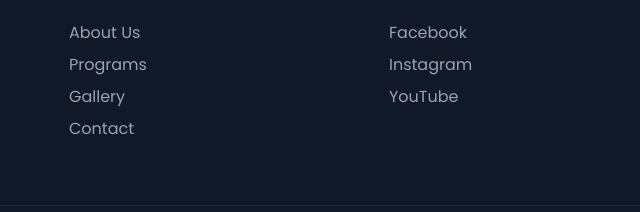
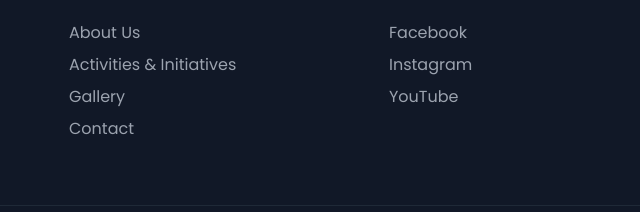
Before and after one commit to Nilabh-Prashar/om-sabha-mission, a plain HTML site: page programs.html in a window 1280 px wide. Shown: the part 2505-2717 px from the top of the page, 275-915 px from the left. Drawn offline with nearby package versions, Linux system fonts and the light colour scheme.

Commit message:
Changed from Program to Activities and initiatives

```diff
--- a/programs.html
+++ b/programs.html
@@ -87,7 +87,7 @@
                 <a href="/" class="block py-2 text-gray-900 hover:text-saffron-500 transition">Home</a>
                 <a href="./about.html" class="block py-2 text-gray-900 hover:text-saffron-500 transition">About</a>
                 <a href="./mission.html" class="block py-2 text-gray-900 hover:text-saffron-500 transition">Mission</a>
-                <a href="/programs.html" class="block py-2 text-gray-900 hover:text-saffron-500 transition">Programs</a>
+                <a href="/programs.html" class="block py-2 text-gray-900 hover:text-saffron-500 transition">Activities & Initiatives</a>
                 <a href="/gallery.html" class="block py-2 text-gray-900 hover:text-saffron-500 transition">Gallery</a>
                 <a href="/contact.html" class="block py-2 text-gray-900 hover:text-saffron-500 transition">Contact</a>
                 <button class="w-full mt-2 bg-saffron-500 text-white px-6 py-2 rounded-full hover:bg-saffron-600 transition">Donate</button>
@@ -277,7 +277,7 @@
                     <h4 class="font-cinzel text-lg mb-4">Quick Links</h4>
                     <div class="space-y-2">
                         <a href="/about.html" class="block text-gray-400 hover:text-white transition">About Us</a>
-                        <a href="/programs.html" class="block text-gray-400 hover:text-white transition">Programs</a>
+                        <a href="/programs.html" class="block text-gray-400 hover:text-white transition">Activities & Initiatives</a>
                         <a href="/gallery.html" class="block text-gray-400 hover:text-white transition">Gallery</a>
                         <a href="/contact.html" class="block text-gray-400 hover:text-white transition">Contact</a>
                     </div>
@@ -306,7 +306,7 @@
             </div>
         </div>
     </footer>
-
+    <script src="../assets/js/main.js"></script>
     <script src="https://cdn.jsdelivr.net/npm/bootstrap@5.3.0/dist/js/bootstrap.bundle.min.js"></script>
 </body>
 </html>
```
Also changed, not shown: about.html (+1 -1 lines), gallery.html (+1 -1 lines), index.html (+2 -2 lines), mission.html (+1 -1 lines).
